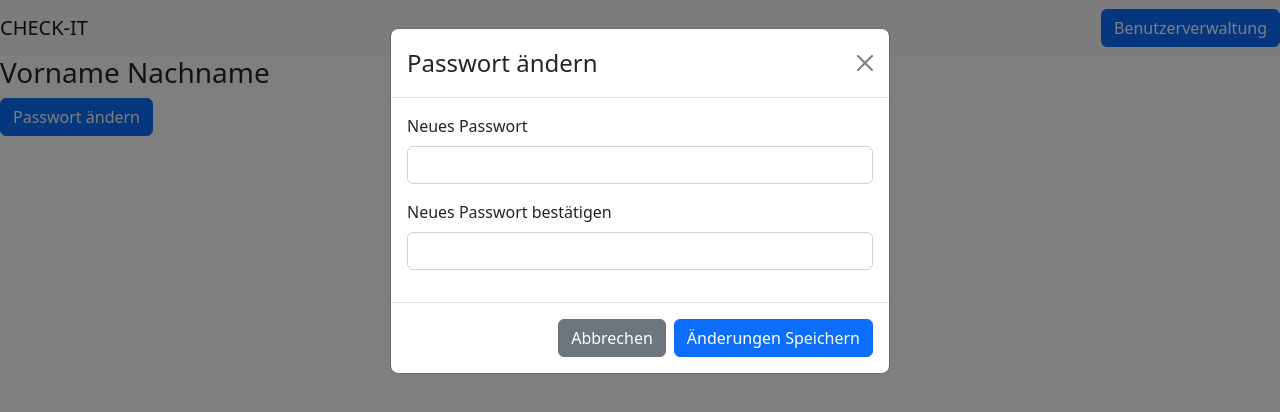
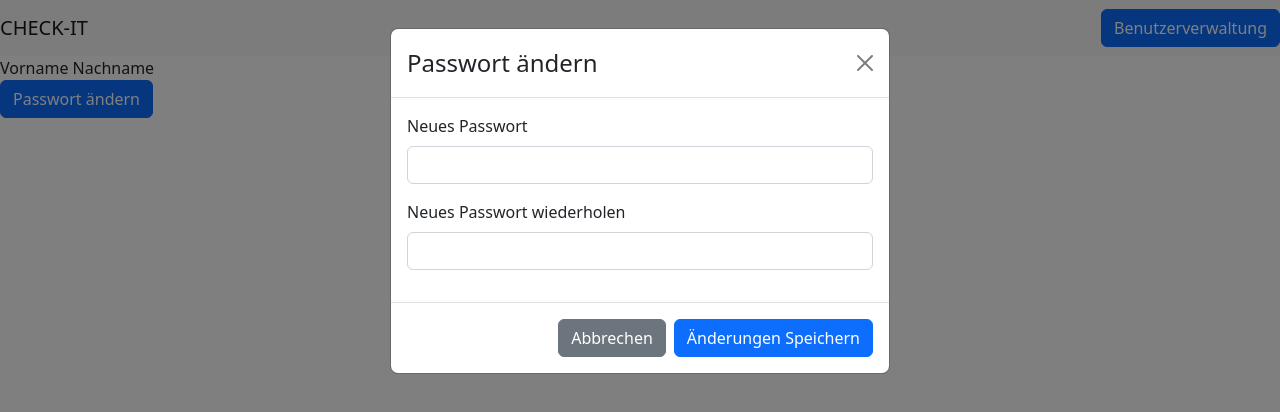
Before and after one commit to OliverFida/CheckIt, a React (Create React App) app in the folder frontend/: page /user in a window 1280 px wide. Both pictures are taken after a click on the button "Passwort ändern". Shown: the top 412 px of the page. Built offline with nearby package versions, Linux system fonts and the light colour scheme.

Commit message:
update frontend login user

```diff
--- a/frontend/src/pages/LoginPage.js
+++ b/frontend/src/pages/LoginPage.js
@@ -1,7 +1,8 @@
 // Component imports
 import React from 'react';
 import {useNavigate} from 'react-router-dom';
-import {Button, Form, Container, Row, Col} from 'react-bootstrap';
+import {Stack, Button, Form, Container, Row, Col} from 'react-bootstrap';
+import AppNavBar from './components/AppNavBar';
 
 export default function LoginPage(){
     const navigate = useNavigate();
@@ -11,8 +12,12 @@ export default function LoginPage(){
     };
 
     return(
+        <>
+        <Stack direction='vertical'>
+                <AppNavBar />
+        </Stack>
         <Container>
-            <Row className="justify-content-center align-items-center" style={{ height: '100vh' }}>
+            <Row className="justify-content-center align-items-center" style={{ height: '80vh' }}>
                 <Col xs={6} lg={3}>
                     <Form>
                         <Form.Group className="mb-3" controlId="formEmail">
@@ -31,5 +36,6 @@ export default function LoginPage(){
                 </Col>
             </Row>
         </Container>
+        </>
     );
 };
--- a/frontend/src/pages/UserEdit.js
+++ b/frontend/src/pages/UserEdit.js
@@ -24,7 +24,7 @@ export default function UserEdit(){
 
     return(
         <>
-             <Stack direction='vertical'>
+            <Stack direction='vertical'>
                 <AppNavBar />
             </Stack>
 
@@ -106,7 +106,7 @@ export default function UserEdit(){
                         <Form.Control type="password"/>
                     </Form.Group>
                     <Form.Group className="mb-3" controlId="newPasswordConfirm">
-                        <Form.Label>Passwort</Form.Label>
+                        <Form.Label>Passwort wiederholen</Form.Label>
                         <Form.Control type="password"/>
                     </Form.Group>
                 </Form>
--- a/frontend/src/pages/UserPage.js
+++ b/frontend/src/pages/UserPage.js
@@ -22,7 +22,9 @@ export default function UserPage(){
             </Stack>
 
             <div>
-                <h3>Vorname Nachname</h3>
+                <div>
+                    <span>Vorname Nachname</span>
+                </div>
                 <Button onClick={handleShow}>
                     Passwort ändern
                 </Button>
@@ -40,7 +42,7 @@ export default function UserPage(){
                         <Form.Control type="text"/>
                     </Form.Group>
                     <Form.Group className="mb-3" controlId="changePasswordConfirm">
-                        <Form.Label>Neues Passwort bestätigen</Form.Label>
+                        <Form.Label>Neues Passwort wiederholen</Form.Label>
                         <Form.Control type="text"/>
                     </Form.Group>
                 </Form>
```
